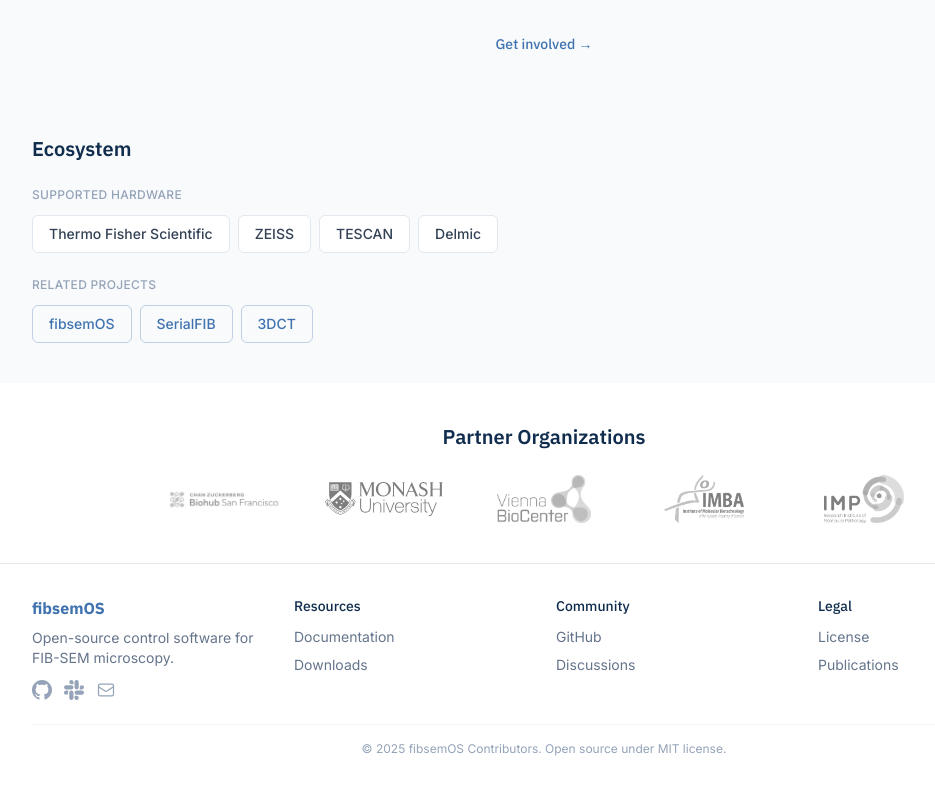
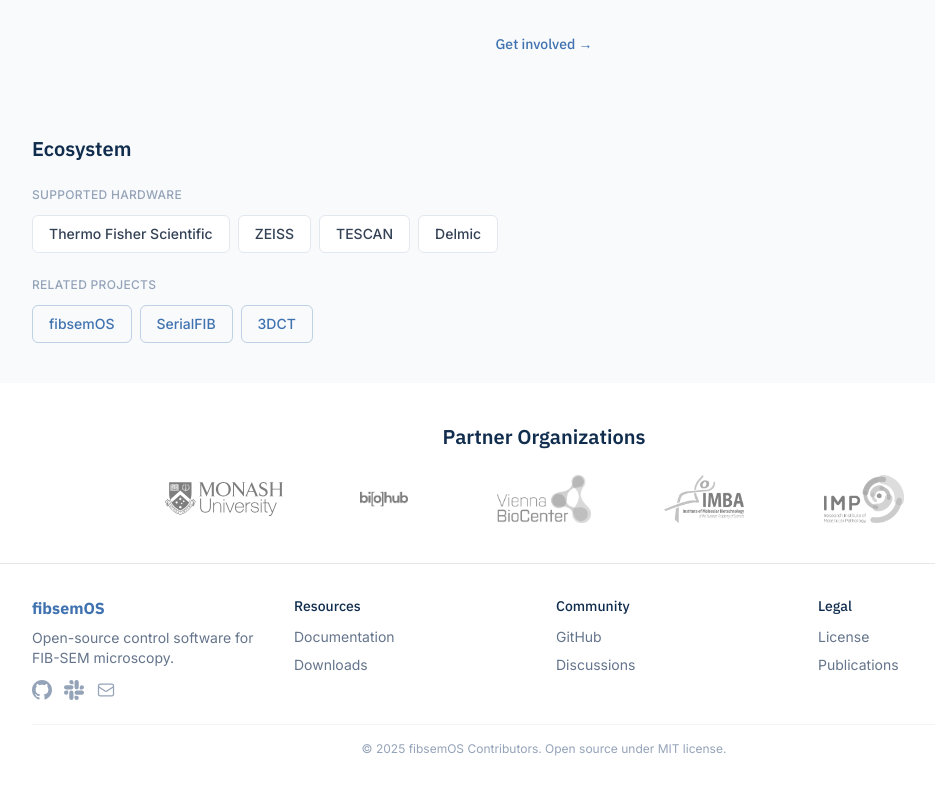
Before and after one commit to fibsem-os/fibsem-os.github.io, a Next.js app: page / in a window 1280 px wide. Shown: the part 1916-2705 px from the top of the page, without its empty margins (96-1031 px from the left). Built offline with nearby package versions, Linux system fonts and the light colour scheme.

Commit message:
brought back biohub logo

```diff
--- a/src/app/data.ts
+++ b/src/app/data.ts
@@ -17,17 +17,6 @@
   url: string;
 }
 
-export const COMMUNITY_MEMBERS: CommunityMember[] = [
-  {
-    name: "Sven Klumpe",
-    website: "https://github.com/sklumpe",
-    image: "/community/sven.jpg", // Example path
-    affiliations: [
-      { name: "Vienna Biocenter", logo: "/related_orgs/VBC.png" }
-    ]
-  },
-  // Add more members here
-];
 
 export const RELATED_PROJECTS: Project[] = [
   { name: "fibsemOS", url: "https://github.com/fibsem-os" },
--- a/src/app/page.tsx
+++ b/src/app/page.tsx
@@ -71,8 +71,8 @@
   partners: {
     title: "Partner Organizations",
     orgs: [
-      { name: "CZ Biohub", logo: "/related_orgs/cz_biohub.png" },
       { name: "Monash University", logo: "/related_orgs/Monash.svg" },
+      { name: "Biohub", logo: "/related_orgs/biohub.webp" },
       { name: "Vienna Biocenter", logo: "/related_orgs/VBC.png" },
       { name: "IMBA", logo: "/related_orgs/IMBA.png" },
       { name: "IMP", logo: "/related_orgs/IMP.png" },
@@ -290,9 +290,6 @@
           </div>
 
           <div className="mt-8 text-center">
-            {/* <p className="text-sm text-slate-500 mb-2">
-              The core team actively developing and maintaining fibsemOS
-            </p> */}
             <Link
               href="https://github.com/fibsem-os"
               target="_blank"
```
Also changed, not shown: public/related_orgs/biohub.webp (added).
